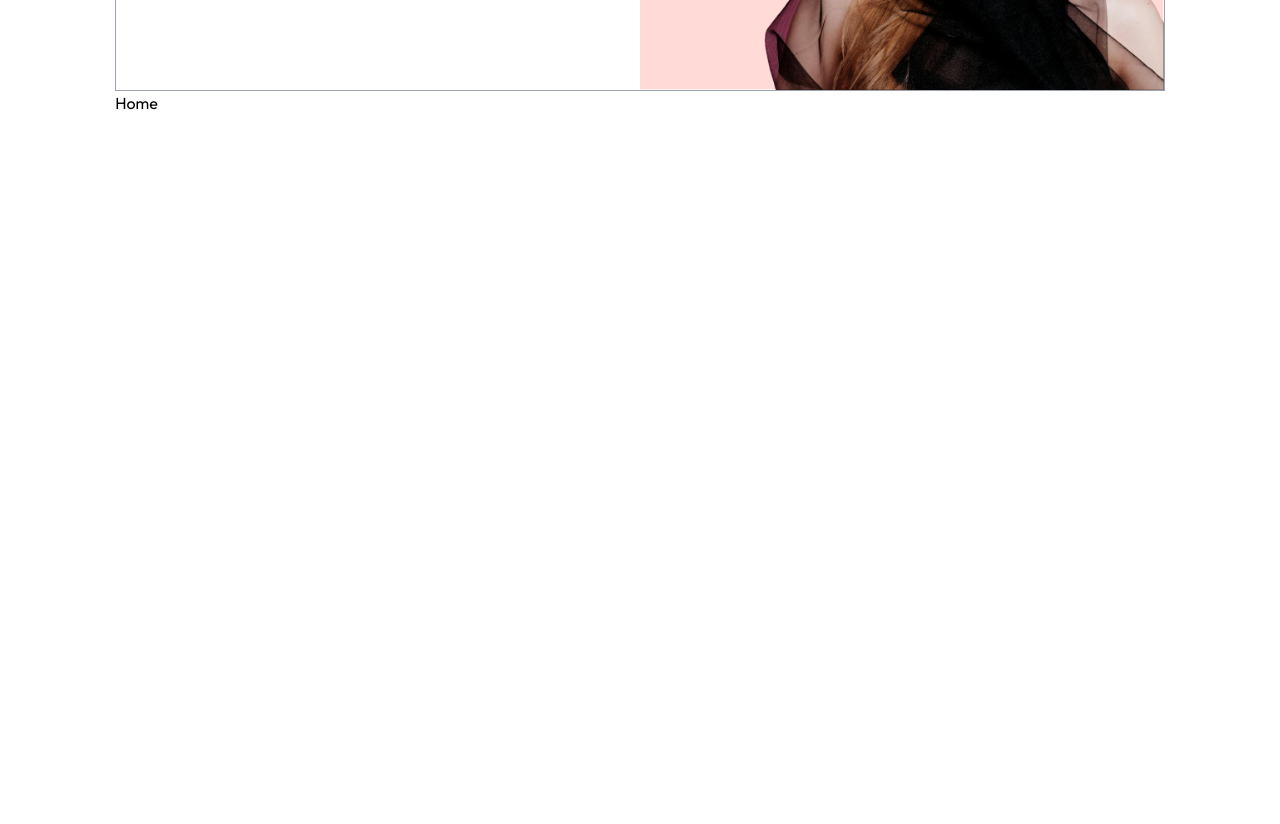
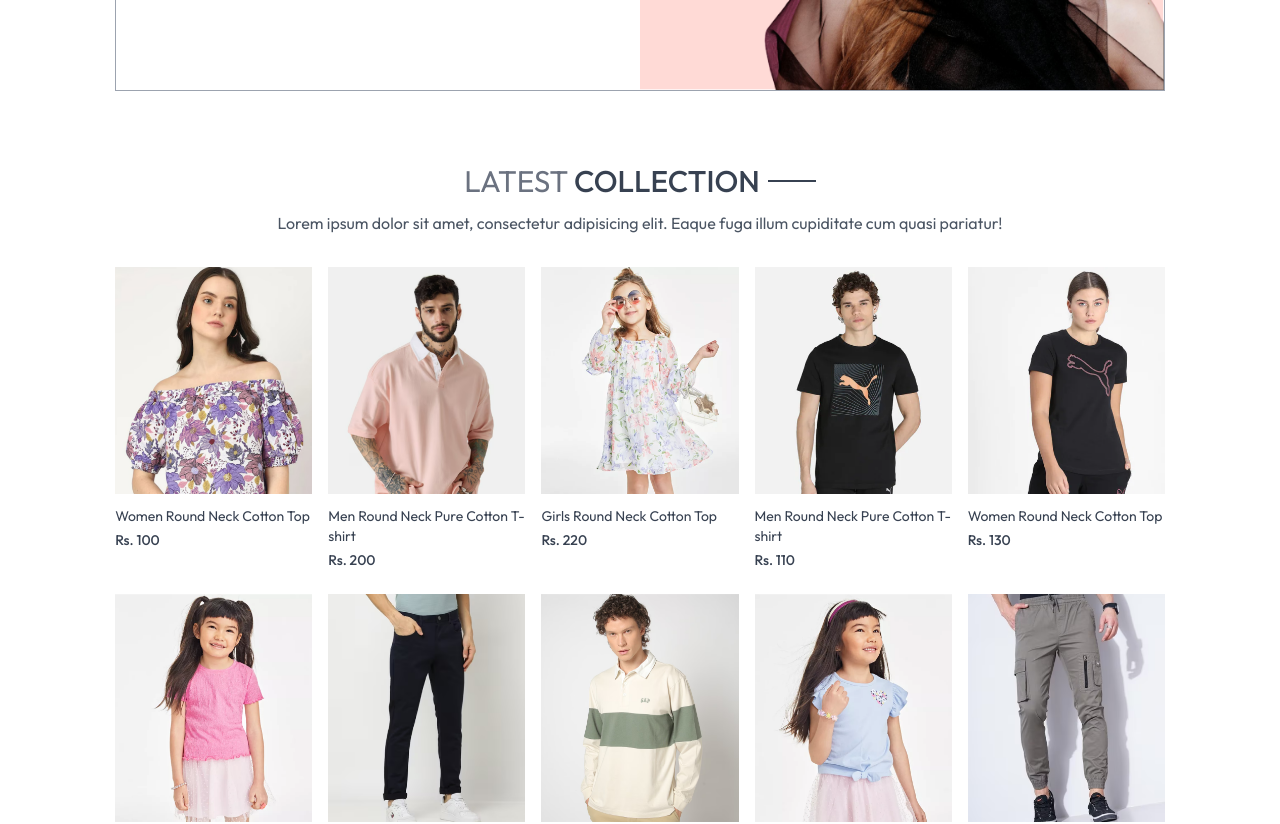
Before and after one commit to Saurabh-101/Fashion-Nation, a React (Vite) app in the folder frontend/: page / in a window 1280 px wide. Shown: the part 400-1224 px from the top of the page. Before the commit the page ends 800 px from the top, so only its background shows below. Built offline with nearby package versions, Linux system fonts and the light colour scheme.

Commit message:
LatestCollection component done, few updates in Navbar

```diff
--- /dev/null
+++ b/frontend/src/components/LatestCollection.jsx
@@ -0,0 +1,34 @@
+import React, { useContext, useEffect, useState } from 'react'
+import Title from './Title'
+import ProductItem from './ProductItem'
+import {ShopContext} from '../context/ShopContext'
+const LatestCollection = () => {
+
+    const {products} = useContext(ShopContext);
+    const [latestProducts, setLatestProducts] = useState([]);
+
+    useEffect(()=>{
+        setLatestProducts(products.slice(0,10))
+    },[]);
+
+  return (
+    <div className='my-10'>
+        <div className='text-center py-8 text-3xl'>
+            <Title text1={'LATEST'} text2={'COLLECTION'}/>
+            <p className='w-3/4 m-auto text-xs sm:text-sm md:text-base text-gray-600'>
+            Lorem ipsum dolor sit amet, consectetur adipisicing elit. Eaque fuga illum cupiditate cum quasi pariatur!
+            </p>
+        </div>
+        {/* Rendering latest products */}
+        <div className='grid grid-cols-2 sm:grid-cols-3 md:grid-cols-4 lg:grid-cols-5 gap-4 gap-y-6'>
+            {
+                latestProducts.map((item,index)=>(
+                    <ProductItem key={index} id={item._id} image={item.image} name={item.name} price={item.price}/>
+                ))
+            }
+        </div>
+    </div>
+  )
+}
+
+export default LatestCollection
--- a/frontend/src/components/Navbar.jsx
+++ b/frontend/src/components/Navbar.jsx
@@ -5,7 +5,9 @@
     const [visible, setVisible] = useState(false);
   return (
     <div className='flex item-center justify-between py-5 font-medium'>
-        <img src={assets.logo} className='w-36' alt="" />
+
+        <Link to='/'><img src={assets.logo} className='w-36' alt="" /></Link>
+
         <ul className='hidden sm:flex gap-5 text-sm text-grey-700'>
             <NavLink  to='/' className="flex flex-col items-center gap-1">
                 <p>HOME</p>
--- /dev/null
+++ b/frontend/src/components/ProductItem.jsx
@@ -0,0 +1,22 @@
+import React, { useContext } from 'react'
+import { ShopContext } from '../context/ShopContext'
+import { Link } from 'react-router-dom';
+
+const ProductItem = ({id,image,name,price}) => {
+
+    const {currency} = useContext(ShopContext);
+
+  return (
+    <>
+    <Link className='text-gray-700 cursor-pointer' to={`/product/${id}`}>
+        <div className='overflow-hidden'>
+            <img src={image[0]} className='hover:scale-110 transition ease-in-out' alt="" />
+        </div>
+        <p className='pt-3 pb-1 text-sm'>{name}</p>
+        <p className='text-sm font-medium'>{currency} {price}</p>
+    </Link>
+    </>
+  )
+}
+
+export default ProductItem
--- /dev/null
+++ b/frontend/src/components/Title.jsx
@@ -0,0 +1,12 @@
+import React from 'react'
+
+const Title = ({text1, text2}) => {
+  return (
+    <div className='inline-flex gap-2 items-center mb-3'>
+        <p className='text-gray-500'>{text1} <span className='text-gray-700 font-medium'>{text2}</span></p>
+        <p className='w-8 sm:w-12 h-[1px] sm:h-[2px] bg-gray-700'></p>
+    </div>
+  )
+}
+
+export default Title
--- /dev/null
+++ b/frontend/src/context/ShopContext.jsx
@@ -0,0 +1,20 @@
+import { createContext } from "react";
+import { products } from "../assets/assets";
+export const ShopContext = createContext();
+
+const ShopContextProvider = (props) => {
+
+    const currency = 'Rs.';
+    const delivery_fee = 10;
+
+    const value ={
+        products,currency,delivery_fee
+    }
+    return (
+        <ShopContext.Provider value={value}>
+            {props.children}
+        </ShopContext.Provider>
+    )
+}
+
+export default ShopContextProvider;
--- a/frontend/src/index.css
+++ b/frontend/src/index.css
@@ -16,3 +16,10 @@
   font-weight: 400;
   font-style: normal;
 }
+
+@media (max-width:640px) {
+  a.active{
+    background-color: black;
+    color: white;
+  }
+}
--- a/frontend/src/main.jsx
+++ b/frontend/src/main.jsx
@@ -3,9 +3,12 @@
 import './index.css'
 import App from './App.jsx'
 import { BrowserRouter } from 'react-router-dom'
+import ShopContextProvider from './context/ShopContext.jsx'
 
 createRoot(document.getElementById('root')).render(
   <BrowserRouter>
-    <App />
+    <ShopContextProvider>
+      <App />
+    </ShopContextProvider>
   </BrowserRouter>,
 )
--- a/frontend/src/pages/Home.jsx
+++ b/frontend/src/pages/Home.jsx
@@ -1,10 +1,12 @@
 import React from 'react'
 import Hero from '../components/Hero'
+import LatestCollection from '../components/LatestCollection'
 
 const Home = () => {
   return (
     <>
     <Hero/>
+    <LatestCollection/>
     <div>Home</div>
     </>
   )
```
